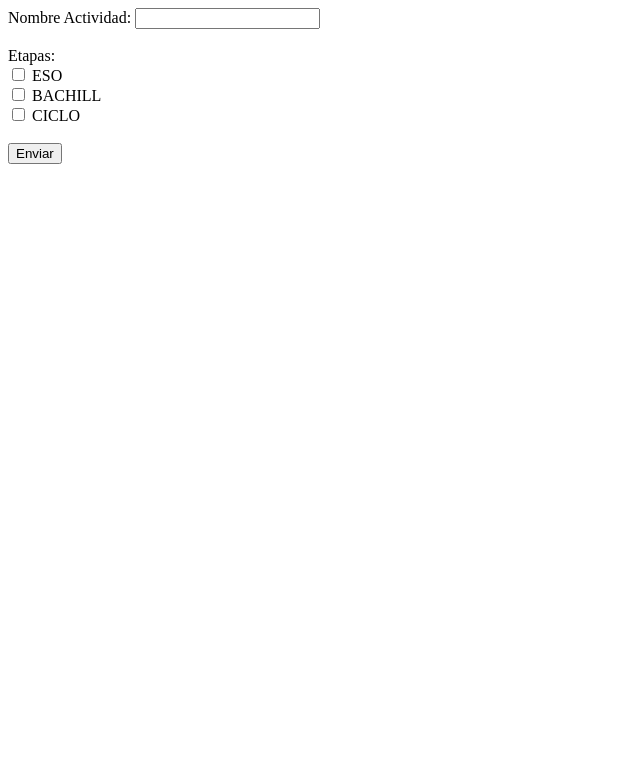
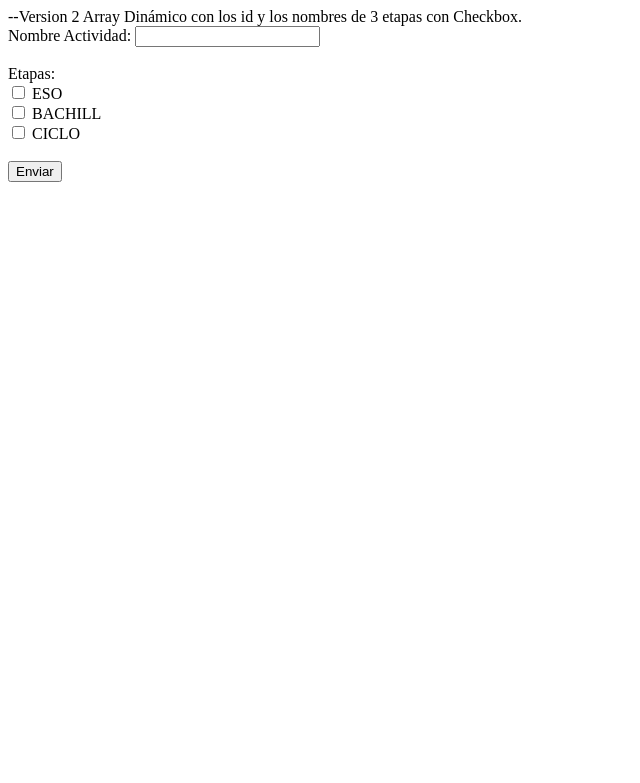
Before and after one commit to hsgallardo/2DAW, a PHP site: page /formulario2.php in a window 1280 px wide. Shown: the top 783 px of the page, without its empty margins (0-640 px from the left). Run offline with PHP 8.4, Linux system fonts and the light colour scheme.

Commit message:
Update formulario2.php

```diff
--- a/3Evaluación/TAR-04.02 Consultas Varias Tablas/1. Pruebas con formularios/v2/formulario2.php
+++ b/3Evaluación/TAR-04.02 Consultas Varias Tablas/1. Pruebas con formularios/v2/formulario2.php
@@ -1,3 +1,4 @@
+--Version 2 Array Dinámico con los id y los nombres de 3 etapas  con Checkbox.
 <?php
 $array = [
     ['id' => 1, 'nombre' => 'ESO'],
```
